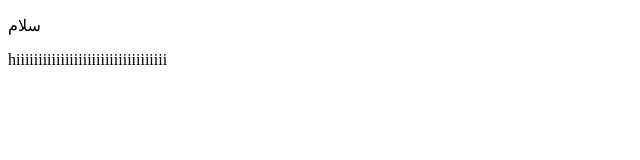
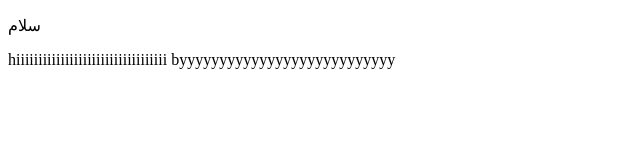
Before and after one commit to maghsoudipour/gerdooweb, a plain HTML site: page index.html in a window 1280 px wide. Shown: the whole page, without its empty margins (0-640 px from the left). Drawn offline with Linux system fonts and the light colour scheme.

Commit message:
byyyyyyyyyyy

```diff
--- a/index.html
+++ b/index.html
@@ -14,5 +14,9 @@
 
 	hiiiiiiiiiiiiiiiiiiiiiiiiiiiiiiiiii
 
+
+
+	byyyyyyyyyyyyyyyyyyyyyyyyyyy
+
 </body>
 </html>
```
